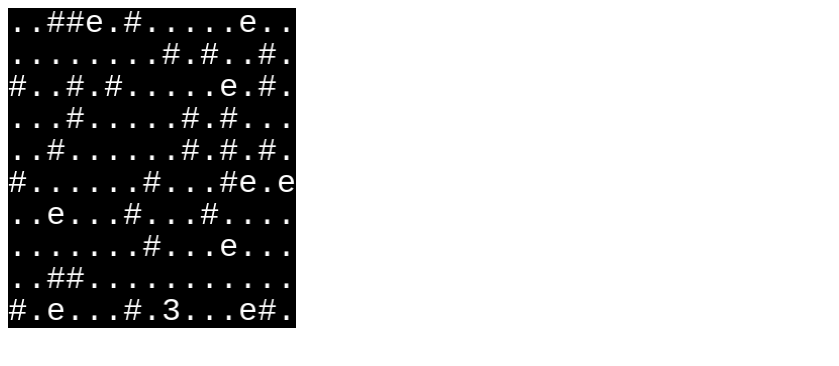
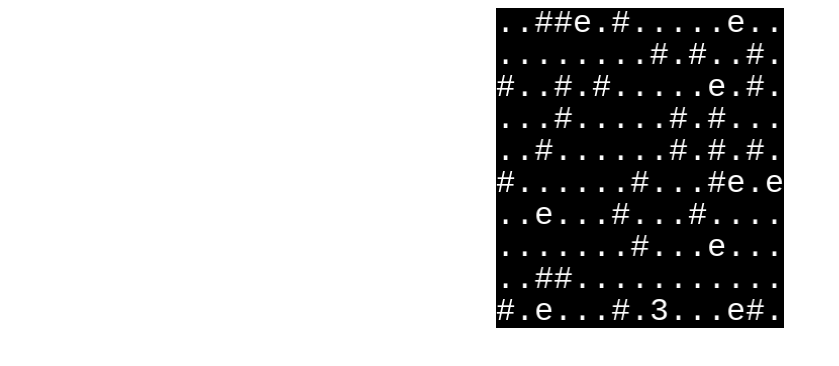
Before and after one commit to BlueLanM/roguelike, a plain HTML site: page init/index.html in a window 1280 px wide. Shown: the whole page, without its empty margins (0-839 px from the left). Drawn offline with Linux system fonts and the light colour scheme.

Commit message:
update: style

```diff
--- a/init/index.html
+++ b/init/index.html
@@ -1,7 +1,8 @@
 <!DOCTYPE html>
 <head>
-	<title>roguelike tutorial</title>
+	<title>roguelike</title>
 	<script src="phaser.min.js"></script>
 	<script src="rl.js"></script>
+	<link rel="stylesheet" href="style.css">
 </head>
 </html>
--- /dev/null
+++ b/init/style.css
@@ -0,0 +1,5 @@
+body{
+	display: flex;
+	justify-content: center;
+	align-items: center;
+}
```
